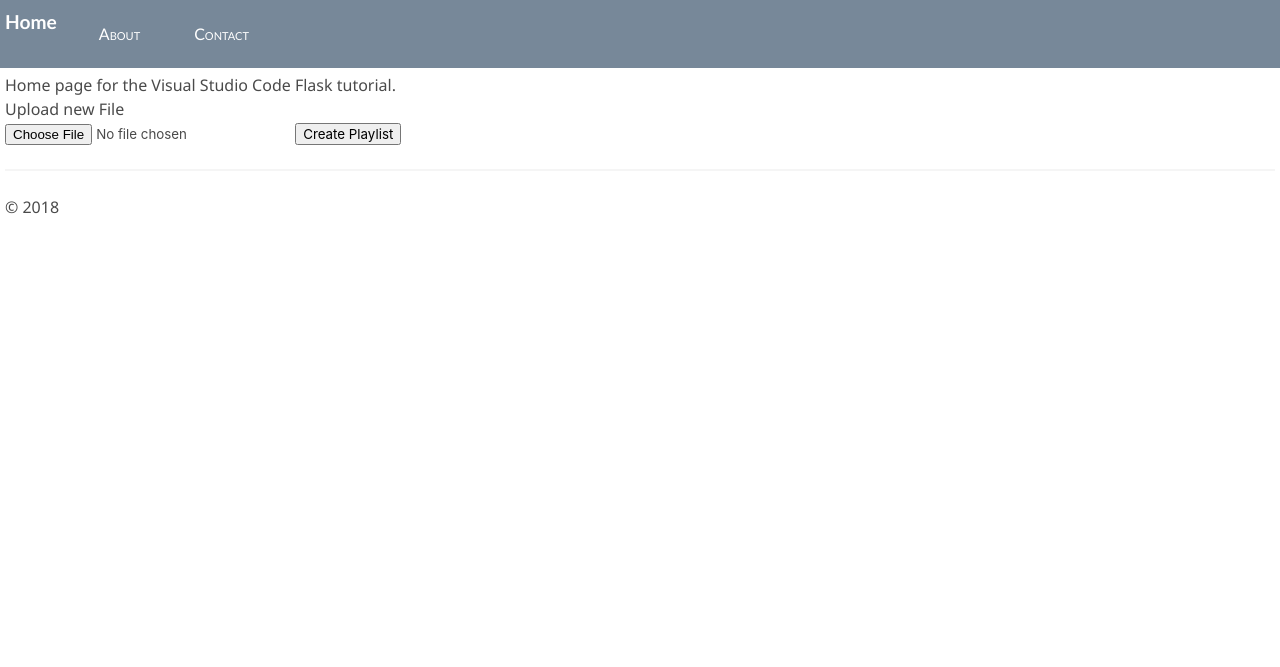
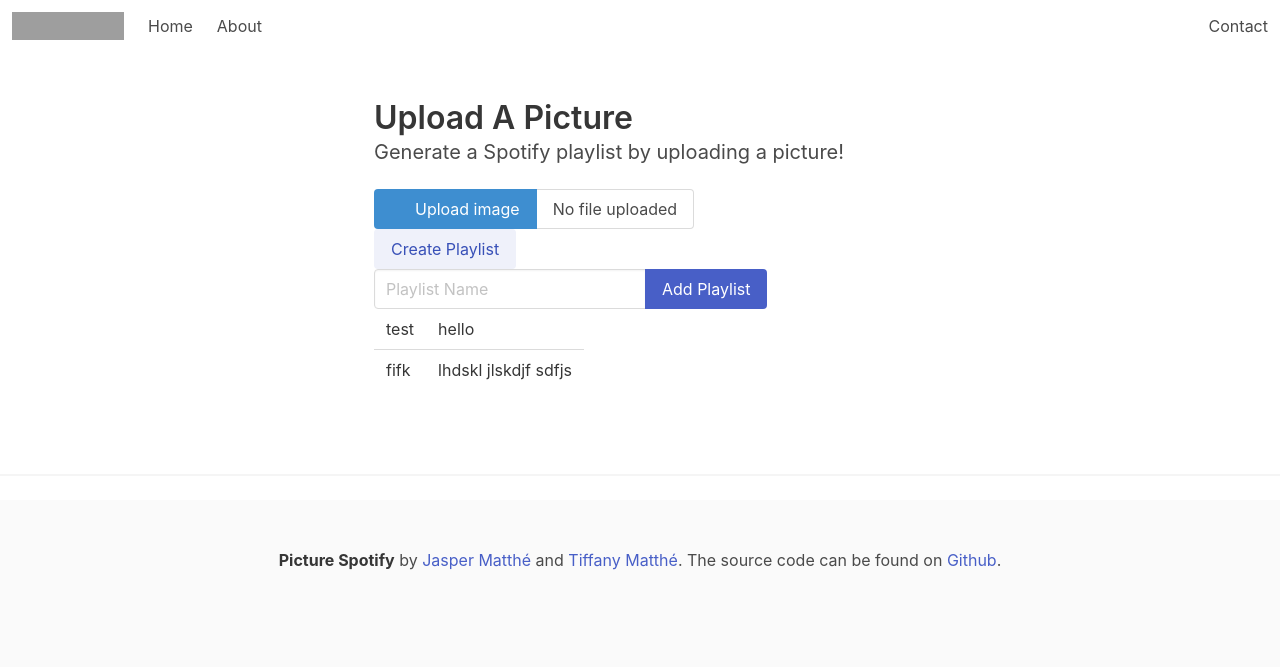
Before and after one commit to tiffanymatthe/picture-spotify, a Flask app: page / in a window 1280 px wide. Shown: the top 667 px of the page. Run offline with Flask 2, Linux system fonts and the light colour scheme; parts of the project's set-up code (start-up, migrations or seed data) failed here and were passed over; grey boxes are pictures that could not be loaded.

Commit message:
Start adding bulma.io

```diff
--- a/web_app/static/data.json
+++ /dev/null
@@ -1,5 +0,0 @@
-{
-    "01": {
-      "note": "This data is very simple because we're demonstrating only the mechanism."
-    }
-  }
--- a/web_app/static/site.css
+++ b/web_app/static/site.css
@@ -1,34 +1 @@
 @import "https://cdn.jsdelivr.net/npm/bulma@0.9.1/css/bulma.min.css";
-
-.message {
-    font-weight: 600;
-    color: blue;
-}
-
-.navbar {
-    background-color: lightslategray;
-    font-size: 1em;
-    font-family: 'Trebuchet MS', 'Lucida Sans Unicode', 'Lucida Grande', 'Lucida Sans', Arial, sans-serif;
-    color: white;
-    padding: 8px 5px 8px 5px;
-}
-
-.navbar a {
-    text-decoration: none;
-    color: inherit;
-}
-
-.navbar-brand {
-    font-size: 1.2em;
-    font-weight: 600;
-}
-
-.navbar-item {
-    font-variant: small-caps;
-    margin-left: 30px;
-}
-
-.body-content {
-    padding: 5px;
-    font-family:'Segoe UI', Tahoma, Geneva, Verdana, sans-serif;
-}
--- a/web_app/templates/home.html
+++ b/web_app/templates/home.html
@@ -1,26 +1,71 @@
 {% extends "layout.html" %}
 {% block title %}
-Home
+Picture-Spotify Playlist Generator
 {% endblock %}
 {% block content %}
-<p>Home page for the Visual Studio Code Flask tutorial.</p>
 <!doctype html>
-<title>Upload new File</title>
-<h1>Upload new File</h1>
+<title>Picture-Spotify Playlist Generator</title>
+<section class="section">
+  <div class="container">
+    <h1 class="title">Upload A Picture</h1>
+    <p class="subtitle">
+      Generate a Spotify playlist by uploading a picture!
+    </p>
     <form method=post enctype=multipart/form-data>
-  <input type=file name=file accept="image/*">
-  <input type=submit value="Create Playlist">
+      <div id="upload-playlist-img" class="file is-info has-name">
+        <label class="file-label">
+          <input class="file-input" type="file" name="file" accept="image/*">
+          <span class="file-cta">
+            <span class="file-icon">
+              <i class="fas fa-upload"></i>
+            </span>
+            <span class="file-label">
+              Upload image
+            </span>
+          </span>
+          <span class="file-name">
+            No file uploaded
+          </span>
+        </label>
+      </div>
+      <div class="control">
+        <input type=submit value="Create Playlist" class="button is-link is-light">
+      </div>
       {% if fileAdded %}
       <div id="submit_playlist">
-    <input name="playlist_name" type=text placeholder="Playlist Name">
-    <input name="save_playlist" type=submit value="Add Playlist">
+        <div class="field has-addons">
+          <div class="control">
+            <input name="playlist_name" type=text placeholder="Playlist Name" class="input">
+          </div>
+          <div class="control">
+            <input name="save_playlist" type=submit value="Add Playlist" class="button is-link">
+          </div>
+        </div>
       </div>
       {% endif %}
     </form>
-{{success}}
+  </div>
 
+  <div class="container">
+    <table class="table is-hoverable">
       {% for artist, track in artist_track.items() %}
-{{ artist }} : {{ track }}
+        <tr>
+          <td>{{ artist }}</td>
+          <td>{{ track }}</td>
+        </tr>
       {% endfor %}
+      </table>
+  </div>
+</section>
+
+<script>
+  const fileInput = document.querySelector('#upload-playlist-img input[type=file]');
+  fileInput.onchange = () => {
+    if (fileInput.files.length > 0) {
+      const fileName = document.querySelector('#upload-playlist-img .file-name');
+      fileName.textContent = fileInput.files[0].name;
+    }
+  }
+</script>
 
 {% endblock %}
--- a/web_app/templates/layout.html
+++ b/web_app/templates/layout.html
@@ -8,19 +8,72 @@
     </head>
 
     <body>
-        <div class="navbar">
-            <a href="{{ url_for('home') }}" class="navbar-brand">Home</a>
-            <a href="{{ url_for('about') }}" class="navbar-item">About</a>
-            <a href="{{ url_for('contact') }}" class="navbar-item">Contact</a>
+        <div class="navbar" role="navigation" aria-label="main navigation">
+            <div class="navbar-brand">
+                <a class="navbar-item" href="https://bulma.io">
+                  <img src="https://bulma.io/images/bulma-logo.png" width="112" height="28">
+                </a>
+
+                <a role="button" class="navbar-burger" aria-label="menu" aria-expanded="false" data-target="navMenu">
+                  <span aria-hidden="true"></span>
+                  <span aria-hidden="true"></span>
+                  <span aria-hidden="true"></span>
+                </a>
+            </div>
+            <div id="navMenu" class="navbar-menu">
+                <div class="navbar-start">
+                    <a href="{{ url_for('home') }}" class="navbar-item">Home</a>
+                    <a href="{{ url_for('about') }}" class="navbar-item">About</a>
+                </div>
+                <div class="navbar-end">
+                    <a href="{{ url_for('contact') }}" class="navbar-item">Contact</a>
+                </div>
+            </div>
         </div>
 
-        <div class="body-content">
-            {% block content %}
-            {% endblock %}
+        <div>
+            <div class="columns is-centered">
+                <div class="column is-half">
+                    {% block content %}
+                    {% endblock %}
+                </div>
+            </div>
             <hr/>
-            <footer>
-                <p>© 2018</p>
+            <footer class="footer">
+                <div class="content has-text-centered">
+                  <p>
+                    <strong>Picture Spotify</strong> by <a href="https://jaspermatthe.com">Jasper Matthé</a> and <a href="https://tiffanymatthe.com">Tiffany Matthé</a>. The source code can be found on
+                    <a href="https://github.com/tiffanymatthe/picture-spotify">Github</a>.
+                  </p>
+                </div>
             </footer>
         </div>
     </body>
 </html>
+
+<script>
+document.addEventListener('DOMContentLoaded', () => {
+
+    // Get all "navbar-burger" elements
+    const $navbarBurgers = Array.prototype.slice.call(document.querySelectorAll('.navbar-burger'), 0);
+
+    // Check if there are any navbar burgers
+    if ($navbarBurgers.length > 0) {
+
+    // Add a click event on each of them
+    $navbarBurgers.forEach( el => {
+        el.addEventListener('click', () => {
+
+        // Get the target from the "data-target" attribute
+        const target = el.dataset.target;
+        const $target = document.getElementById(target);
+
+        // Toggle the "is-active" class on both the "navbar-burger" and the "navbar-menu"
+        el.classList.toggle('is-active');
+        $target.classList.toggle('is-active');
+
+        });
+    });
+    }
+});
+</script>
--- a/web_app/views.py
+++ b/web_app/views.py
@@ -25,7 +25,7 @@ app.config.update(SECRET_KEY=os.urandom(24))
 
 @app.route('/', methods=['GET', 'POST'])
 def home():
-    artist_track = {}
+    artist_track = {"test": "hello", "fifk": "lhdskl jlskdjf sdfjs"}
     if request.method == 'POST':
         if request.form.get('save_playlist'):
             if session.get('file_added') is None:
@@ -61,7 +61,7 @@ def home():
             # filename=filename))
             session['artist_track'] = artist_track
             return render_template("home.html", artist_track=artist_track, fileAdded=True)
-    return render_template("home.html", artist_track=artist_track, fileAdded=False)
+    return render_template("home.html", artist_track=artist_track, fileAdded=True)
 
 @app.route("/about/")
 def about():
```
Lines whose indentation alone changed are shown as unchanged.
